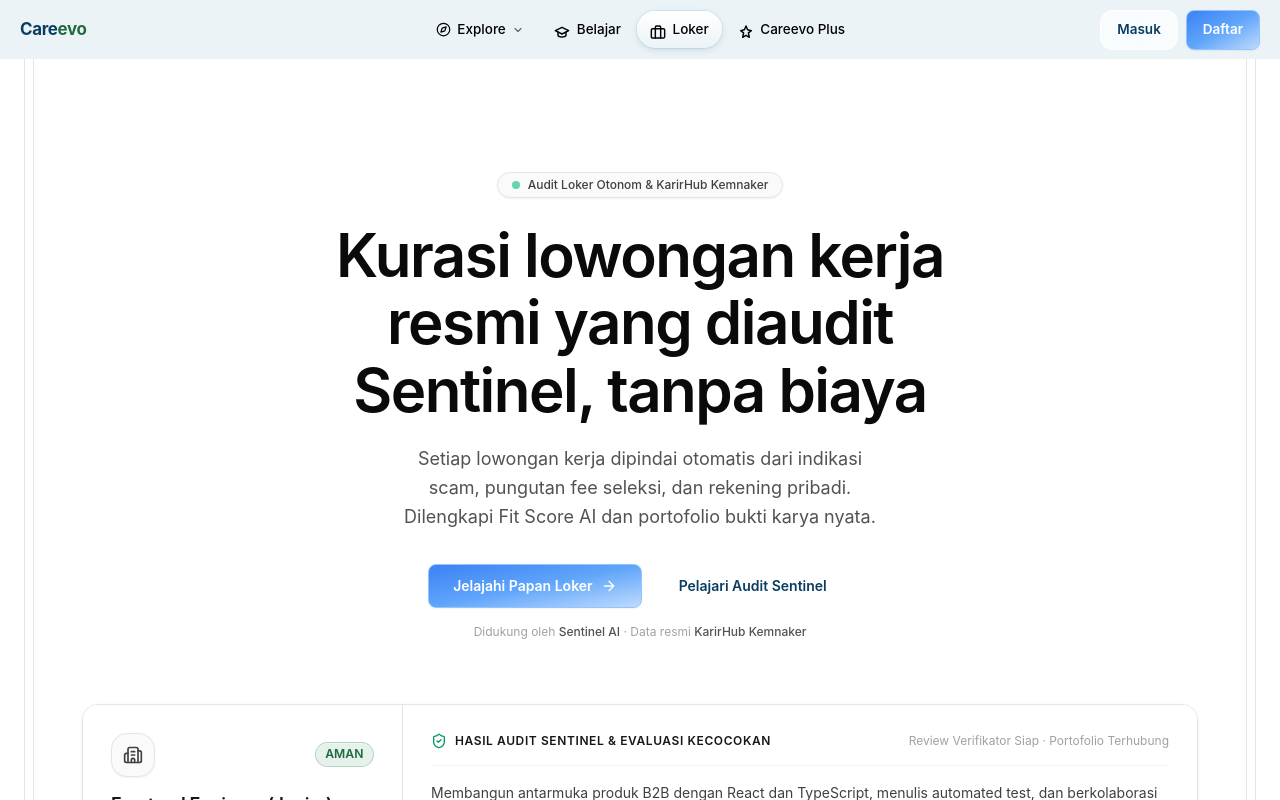
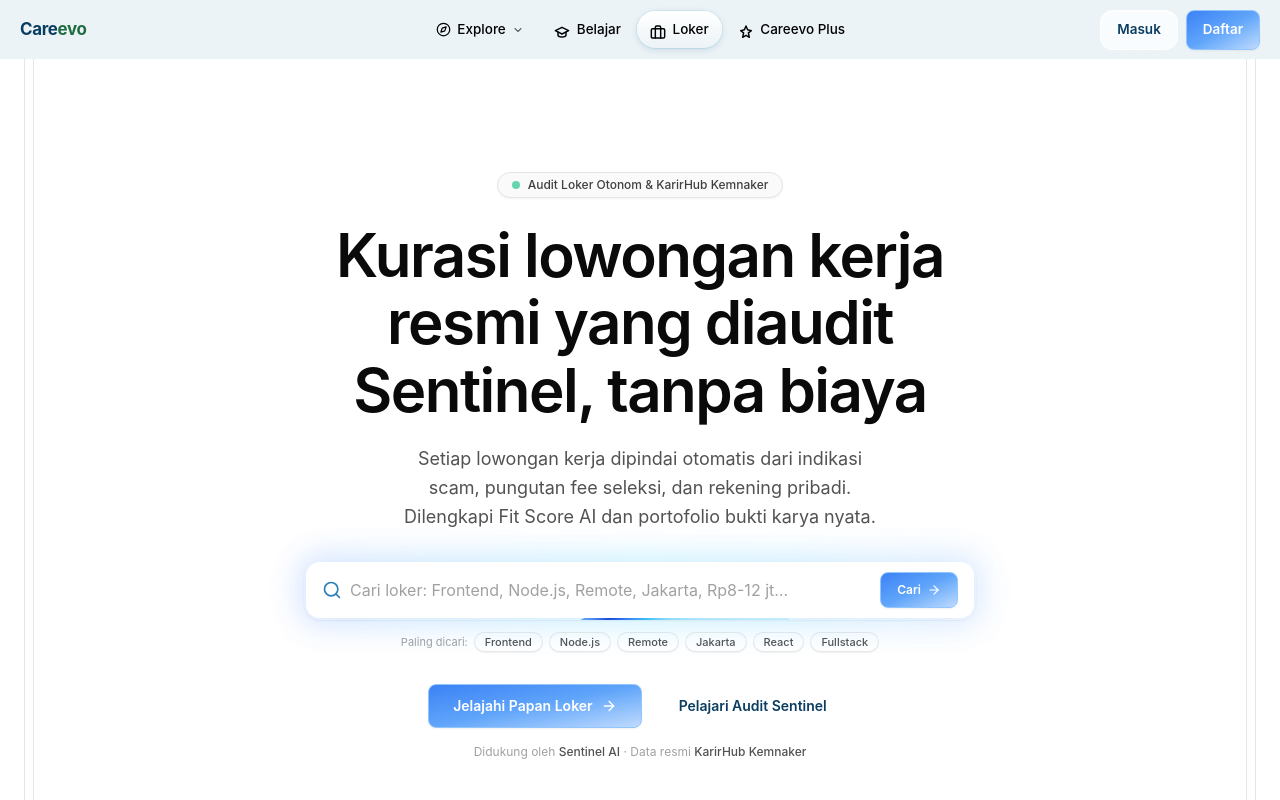
Before and after one commit to vaskoyudha/careevo, a Next.js app: page /loker in a window 1280 px wide. Shown: the top 800 px of the page. Built offline with nearby package versions, Linux system fonts and the light colour scheme.

Commit message:
feat(loker): add search bar with rotating blue gradient glow animation in hero

```diff
--- a/src/app/globals.css
+++ b/src/app/globals.css
@@ -2982,11 +2982,21 @@
   animation: scroll-right 35s linear infinite;
 }
 
+@keyframes border-rotate {
+  0% { transform: rotate(0deg); }
+  100% { transform: rotate(360deg); }
+}
+
+.animate-border-rotate {
+  animation: border-rotate 4s linear infinite;
+}
+
 @media (prefers-reduced-motion: reduce) {
   .animate-orbit,
   .animate-counter-orbit,
   .animate-scroll-left-slow,
-  .animate-scroll-right-slow {
+  .animate-scroll-right-slow,
+  .animate-border-rotate {
     animation: none;
   }
 }
--- a/src/components/features/jobs/jobs-board.tsx
+++ b/src/components/features/jobs/jobs-board.tsx
@@ -33,10 +33,20 @@
 
 type GajiId = (typeof GAJI)[number]["id"];
 
-export function JobsBoard({ jobs }: { jobs: JobFixture[] }) {
+export function JobsBoard({
+  jobs,
+  searchQuery,
+  onSearchQueryChange,
+}: {
+  jobs: JobFixture[];
+  searchQuery?: string;
+  onSearchQueryChange?: (q: string) => void;
+}) {
   const [location, setLocation] = useState<(typeof LOCATIONS)[number]>("semua");
   const [gaji, setGaji] = useState<GajiId>("semua");
-  const [kueri, setKueri] = useState("");
+  const [internalKueri, setInternalKueri] = useState("");
+  const kueri = searchQuery !== undefined ? searchQuery : internalKueri;
+  const setKueri = onSearchQueryChange ?? setInternalKueri;
   const [onlyClean, setOnlyClean] = useState(false);
   const [noFee, setNoFee] = useState(false);
 
--- a/src/components/features/jobs/vertex-kerja-view.tsx
+++ b/src/components/features/jobs/vertex-kerja-view.tsx
@@ -284,8 +284,25 @@
     "umum-0": true,
   });
   const [billingCycle, setBillingCycle] = useState<"monthly" | "annual">("monthly");
+  const [searchQuery, setSearchQuery] = useState("");
 
   const selectedRole = FEATURED_ROLES[activeTab] || FEATURED_ROLES[0];
+
+  const handleHeroSearch = (e: React.FormEvent) => {
+    e.preventDefault();
+    const board = document.getElementById("board");
+    if (board) {
+      board.scrollIntoView({ behavior: "smooth" });
+    }
+  };
+
+  const handleQuickSearch = (term: string) => {
+    setSearchQuery(term);
+    const board = document.getElementById("board");
+    if (board) {
+      board.scrollIntoView({ behavior: "smooth" });
+    }
+  };
 
   const toggleFaq = (key: string) => {
     setOpenFaqIndexes((prev) => ({
@@ -321,6 +338,77 @@
                   <p className="mx-auto mt-5 max-w-2xl text-balance text-base text-neutral-600 sm:text-lg leading-relaxed">
                     Setiap lowongan kerja dipindai otomatis dari indikasi scam, pungutan fee seleksi, dan rekening pribadi. Dilengkapi Fit Score AI dan portofolio bukti karya nyata.
                   </p>
+
+                  {/* Search Bar with Rotating Blue Gradient Glowing Border */}
+                  <div className="mx-auto mt-7 w-full max-w-2xl">
+                    <div className="group relative">
+                      {/* Outer ambient blur glow */}
+                      <div
+                        aria-hidden="true"
+                        className="pointer-events-none absolute -inset-1 rounded-2xl bg-gradient-to-r from-blue-600/25 via-sky-400/30 to-blue-500/25 blur-lg opacity-75 transition-opacity duration-300 group-hover:opacity-100 group-focus-within:opacity-100"
+                      />
+
+                      {/* Rotating conic blue gradient border */}
+                      <div className="relative overflow-hidden rounded-2xl p-[2px] shadow-xs">
+                        <div
+                          aria-hidden="true"
+                          className="pointer-events-none absolute -inset-[150%] animate-border-rotate"
+                          style={{
+                            background:
+                              "conic-gradient(from 0deg, transparent 0deg, transparent 200deg, rgba(56, 189, 248, 0.45) 250deg, #38bdf8 285deg, #3b82f6 320deg, #1d4ed8 345deg, #60a5fa 360deg)",
+                          }}
+                        />
+
+                        {/* Inner search bar surface */}
+                        <form
+                          onSubmit={handleHeroSearch}
+                          className="relative z-10 flex items-center gap-2 rounded-[14px] bg-white px-4 py-2 sm:py-2.5 transition-colors"
+                        >
+                          <Search className="size-5 shrink-0 text-[#2A7FB8] transition-colors group-focus-within:text-[#124E78]" />
+                          <input
+                            type="search"
+                            value={searchQuery}
+                            onChange={(e) => setSearchQuery(e.target.value)}
+                            placeholder="Cari loker: Frontend, Node.js, Remote, Jakarta, Rp8-12 jt…"
+                            aria-label="Cari lowongan kerja cepat"
+                            className="w-full bg-transparent text-sm sm:text-base text-neutral-900 placeholder:text-neutral-400 focus:outline-none"
+                          />
+                          {searchQuery ? (
+                            <button
+                              type="button"
+                              onClick={() => setSearchQuery("")}
+                              className="text-neutral-400 hover:text-neutral-600 p-1 text-xs"
+                              aria-label="Hapus pencarian"
+                            >
+                              ✕
+                            </button>
+                          ) : null}
+                          <button
+                            type="submit"
+                            className="chrome-btn chrome-btn-brand !h-9 !px-4 !text-xs shrink-0 gap-1.5"
+                          >
+                            <span>Cari</span>
+                            <ArrowRight className="size-3.5" />
+                          </button>
+                        </form>
+                      </div>
+                    </div>
+
+                    {/* Quick Search Chips */}
+                    <div className="mt-3 flex flex-wrap items-center justify-center gap-1.5 text-xs text-neutral-500">
+                      <span className="text-[11px] text-neutral-400">Paling dicari:</span>
+                      {["Frontend", "Node.js", "Remote", "Jakarta", "React", "Fullstack"].map((term) => (
+                        <button
+                          key={term}
+                          type="button"
+                          onClick={() => handleQuickSearch(term)}
+                          className="cursor-pointer rounded-full border border-neutral-200/80 bg-white px-2.5 py-0.5 text-[11px] font-medium text-neutral-600 shadow-2xs transition-colors hover:border-blue-400 hover:text-blue-600 hover:bg-blue-50/50"
+                        >
+                          {term}
+                        </button>
+                      ))}
+                    </div>
+                  </div>
 
                   {/* Dual Action CTAs */}
                   <div className="mt-8 flex flex-wrap items-center justify-center gap-3">
@@ -890,7 +978,11 @@
 
                 {/* The JobsBoard Card */}
                 <div className="rounded-xl border border-neutral-200 bg-white p-6 sm:p-8 shadow-xs">
-                  <JobsBoard jobs={jobs} />
+                  <JobsBoard
+                    jobs={jobs}
+                    searchQuery={searchQuery}
+                    onSearchQueryChange={setSearchQuery}
+                  />
                 </div>
               </div>
             </section>
```
